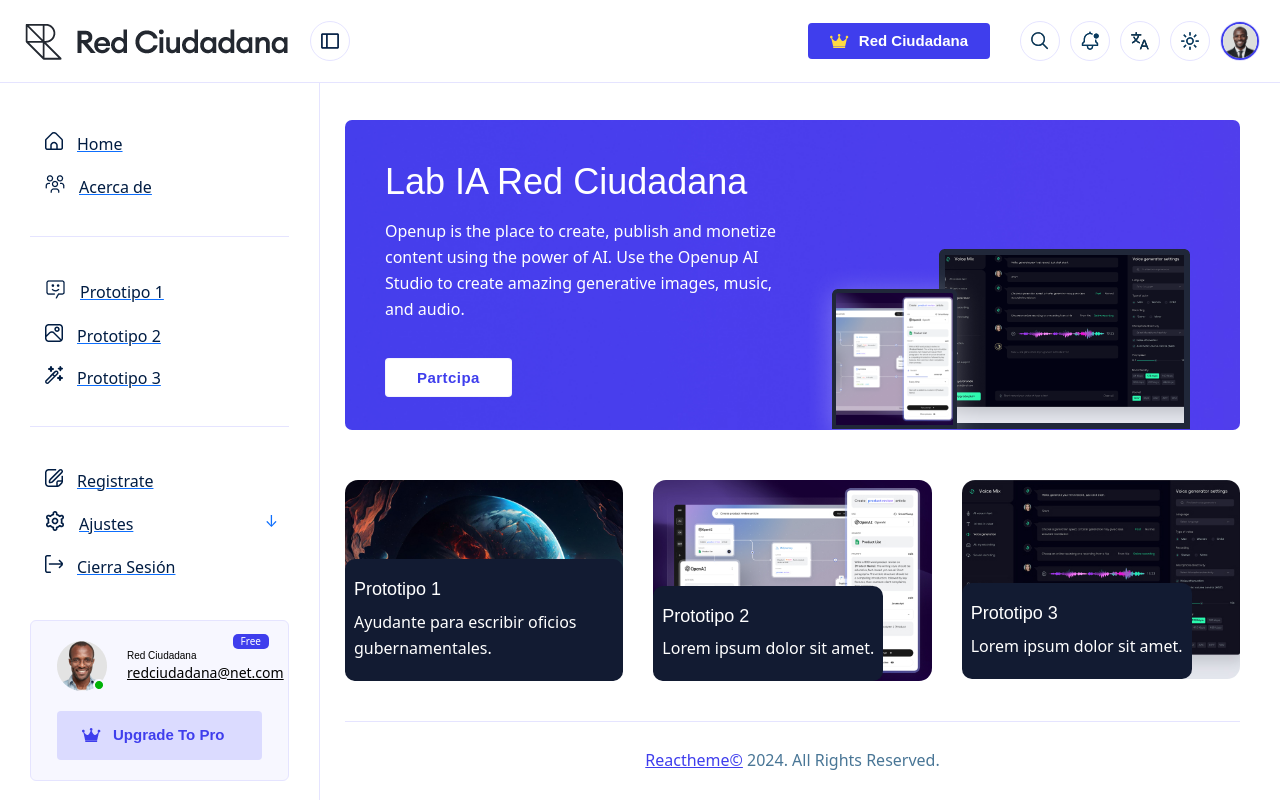
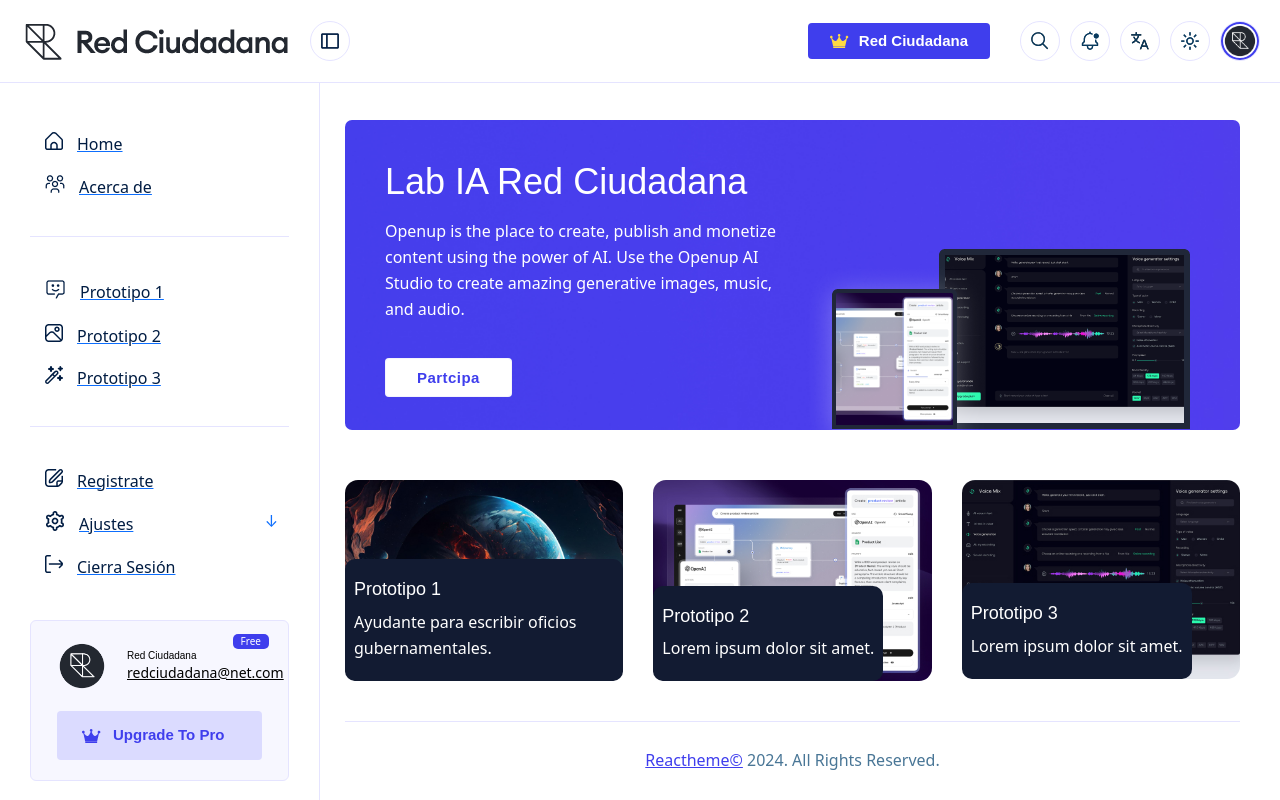
Before and after one commit to RedCiudadana/IA-SEGEPLAN-REACT, a React (Vite) app: page /login in a window 1280 px wide. Both pictures are taken after typing "name@example.com", "Sample123" into the empty fields and a click on the button "Inicia Sesión". Built offline with nearby package versions, Linux system fonts and the light colour scheme.

Commit message:
iconos de red

```diff
--- a/src/components/Header.jsx
+++ b/src/components/Header.jsx
@@ -303,7 +303,7 @@ function Header({ onToggleSidebar }) {
                   {/* User avatar / Profile */}
                   <div className="single_action__haeader user_avatar__information openuptip" flow="down" tooltip="Profile">
                     <div className="avatar">
-                      <img src="/assets/images/avatar/01.png" alt="avatar" />
+                      <img  src="/redciudadana.png" style={{ width: '50px' }} alt="avatar" />
                     </div>
                     <div className="user_information_main_wrapper slide-down__click">
                       <div className="user_header">
--- a/src/components/Sidebar.jsx
+++ b/src/components/Sidebar.jsx
@@ -115,7 +115,7 @@ function Sidebar({ isCollapsed }) {
       {/* Bloque inferior con el usuario */}
       <div className="bottom-user">
         <div className="user-wrapper">
-          <img src="assets/images/avatar/02.png" alt="avatar" />
+          <img src="/redciudadana.png" style={{ width: '50px' }} alt="avatar" />
           <div className="info">
             <h6 className="title">Red Ciudadana</h6>
             <a href="#">redciudadana@net.com</a>
```
